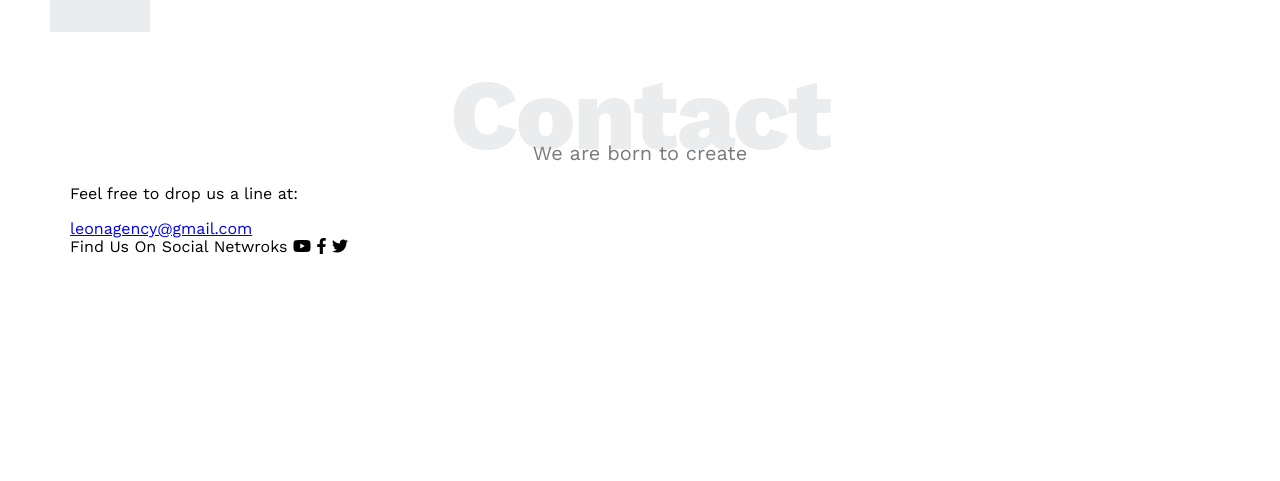
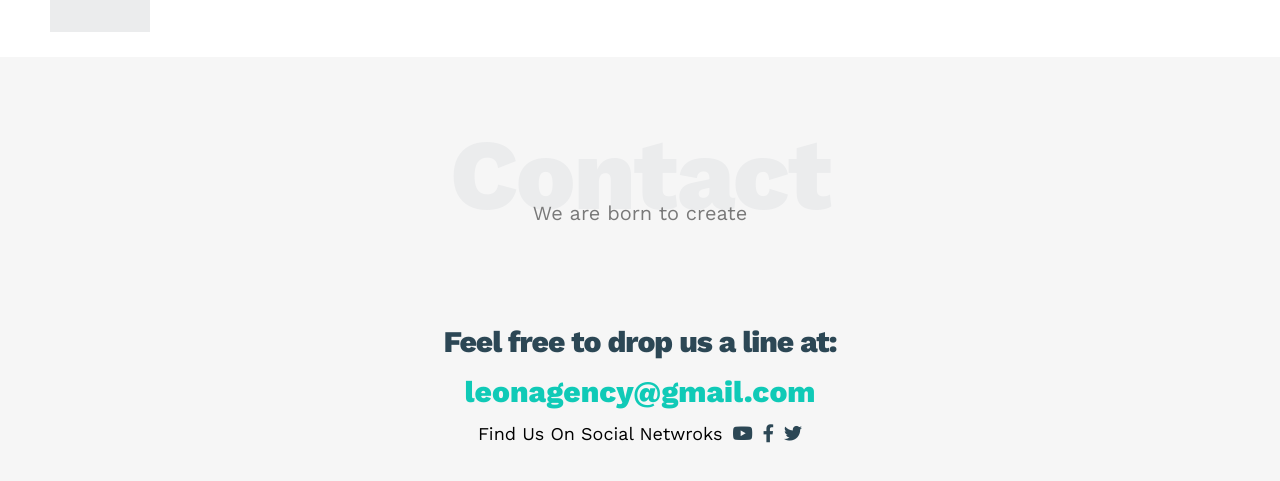
Before and after one commit to MohamedMohy9192/leon-agency-template, a website: page index.html in a window 1280 px wide. Shown: the part 3415-3896 px from the top of the page. Before the commit the page ends 3672 px from the top, so only its background shows below. Drawn offline with nearby package versions, Linux system fonts and the light colour scheme.

Commit message:
Add styles and layout contact section

```diff
--- a/css/style.css
+++ b/css/style.css
@@ -397,3 +397,58 @@ main.landing {
 }
 
 /* End About */
+
+/*Start Contact*/
+.contact {
+  padding-top: var(--sectionPadding);
+  padding-bottom: var(--sectionPadding);
+  background-color: var(--sectionBackgroundColor);
+}
+
+.contact .contact-info {
+  text-align: center;
+  margin-top: var(--topSectionContentMargin);
+}
+
+.contact .contact-info .contact-lable {
+  font-weight: 800;
+  color: var(--secondaryColor);
+  font-size: 30px;
+  letter-spacing: -1px;
+  margin-bottom: 15px;
+}
+
+.contact .contact-info .contact-mail {
+  font-weight: 800;
+  color: var(--mainColor);
+  text-decoration: none;
+  font-size: 30px;
+  display: block;
+}
+
+@media (max-width: 767px) {
+  .contact .contact-info .contact-mail,
+  .contact .contact-info .contact-lable {
+    font-size: 25px;
+  }
+}
+
+.contact .contact-info .contact-social {
+  display: flex;
+  justify-content: center;
+  margin-top: 15px;
+  font-size: 18px;
+}
+
+@media (max-width: 767px) {
+  .contact .contact-info .contact-social {
+    font-size: 15px;
+  }
+}
+
+.contact .contact-info .contact-social i {
+  margin-left: 10px;
+  color: var(--secondaryColor);
+}
+
+/*End Contact*/
```
